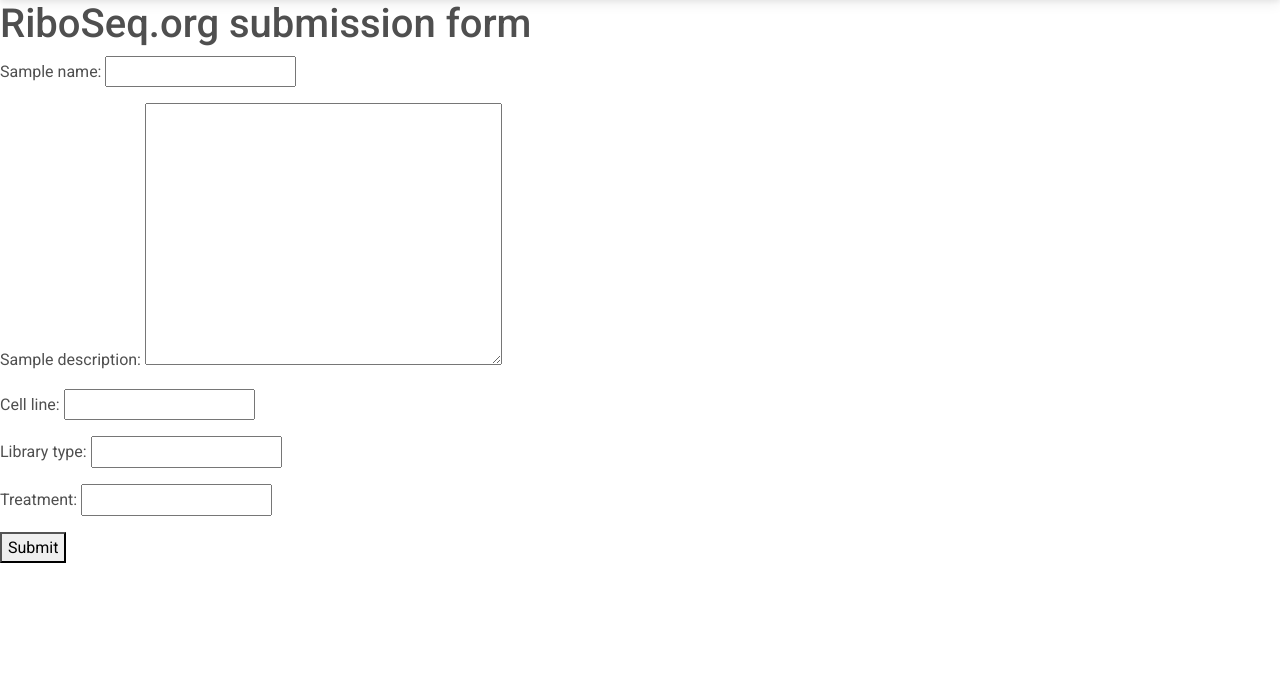
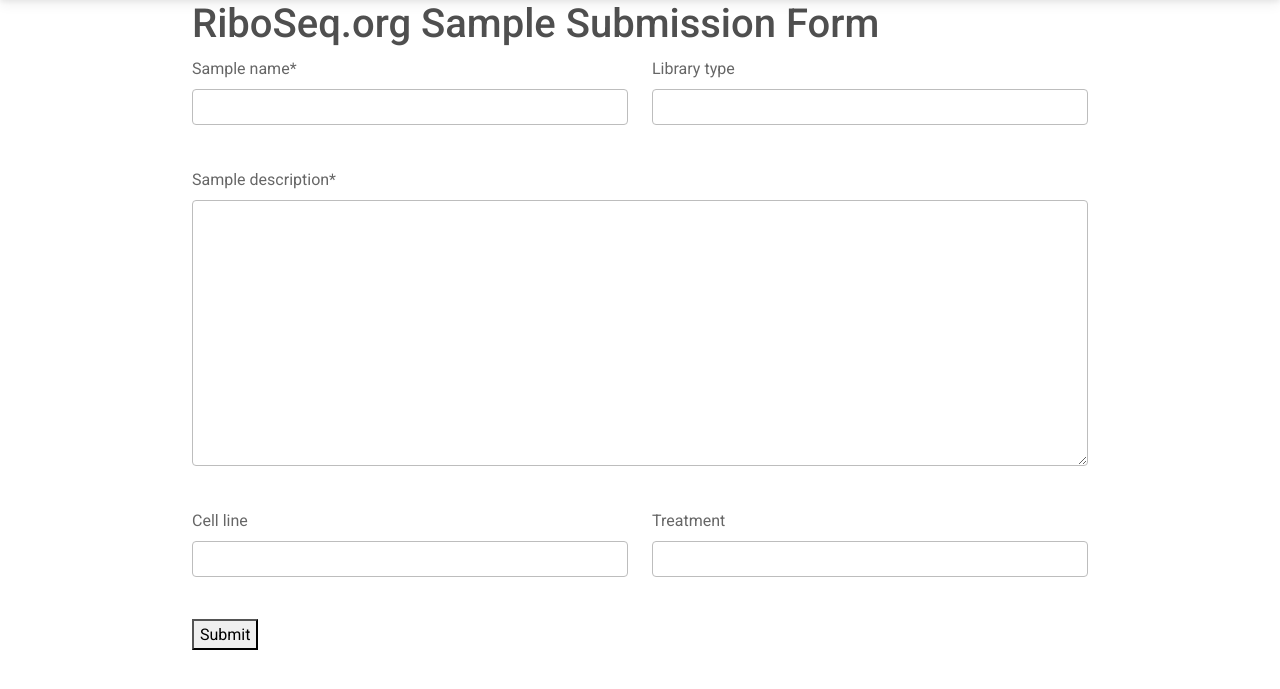
Before and after one commit to riboseqorg/riboseqorg.github.io, a Django app: page /add in a window 1280 px wide. Shown: the part 77-766 px from the top of the page. Run offline with Django 4.2, Linux system fonts and the light colour scheme; some libraries are stand-ins or nearby versions.

Commit message:
updated example form

```diff
--- a/riboseqorg/main/forms.py
+++ b/riboseqorg/main/forms.py
@@ -1,4 +1,6 @@
 from django import forms
+
+
 
 class addNewSample(forms.Form):
     auto_id = True
--- a/riboseqorg/main/static/css/riboseq-css.css
+++ b/riboseqorg/main/static/css/riboseq-css.css
@@ -8,9 +8,11 @@
    padding-bottom: 1%;
 }
 
-#Table_01 {
-   margin-left: auto;
-   margin-right: auto;}
+form {
+   width: 70%;
+   margin: 0 auto;
+}
+
 /* CSS Document */
 a {
    text-decoration: none;
--- a/riboseqorg/main/templates/main/add.html
+++ b/riboseqorg/main/templates/main/add.html
@@ -1,10 +1,37 @@
 {% extends 'main/base.html' %}
 {% block title %}RiboSeq.Org Submission Form{% endblock %}
+
+{% load crispy_forms_tags %}
+
 {% block content %}
-    <h1>RiboSeq.org submission form</h1>
     <form method="post" action="/add">
+        <h1>RiboSeq.org Sample Submission Form</h1>
+
         {% csrf_token %}
-        {{ form.as_p }}
+
+        <div class="row">
+            <div class="col-lg-6 col-md-12">
+                {{ form.sample_name | as_crispy_field }}
+            </div>
+            <div class="col-lg-6 col-md-12">
+                {{ form.library_type | as_crispy_field }}
+            </div>
+        </div>
+        <br>
+        <div class="row">
+            {{ form.sample_description | as_crispy_field }}
+        </div>
+        <br>
+        <div class="row">
+            <div class="col-lg-6 col-md-12">
+                {{ form.cell_line | as_crispy_field }}
+            </div>
+            <div class="col-lg-6 col-md-12">
+                {{ form.treatment | as_crispy_field }}
+            </div>
+        </div>
+        <br>
+
         <button type="submit" name="save">Submit</button>
     </form>
 {% endblock %}
--- a/riboseqorg/main/templates/main/database.html
+++ b/riboseqorg/main/templates/main/database.html
@@ -5,6 +5,10 @@
     <link rel="stylesheet" type="text/css" href="https://cdn.datatables.net/1.13.1/css/dataTables.bootstrap5.min.css">
     <link rel="stylesheet" type="text/css" href="https://cdn.datatables.net/searchpanes/2.1.0/css/searchPanes.bootstrap5.min.css">
     <link rel="stylesheet" type="text/css" href="https://cdn.datatables.net/select/1.5.0/css/select.bootstrap5.min.css">
+
+    <link rel="stylesheet" type="text/css" href="https://cdn.datatables.net/1.13.1/css/jquery.dataTables.css">
+
+    <script type="text/javascript" charset="utf8" src="https://cdn.datatables.net/1.13.1/js/jquery.dataTables.js"></script>
     <script>
         $(document).ready(function() {
             var table = $('#example').DataTable({
```
Also changed, not shown: riboseqorg/riboseqorg/settings.py (+7 -0 lines), riboseqorg/db.sqlite3.
